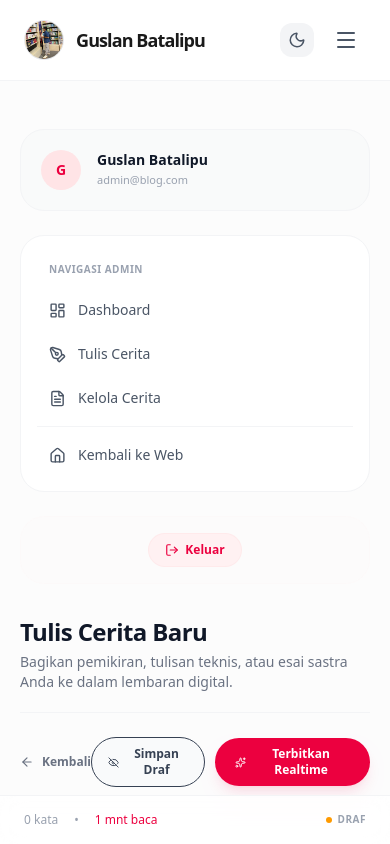
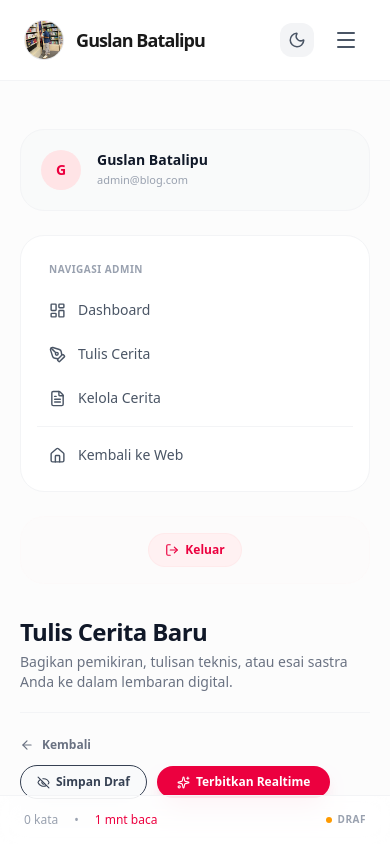
Before and after one commit to renaldimohamad/blog-guslan, a Next.js app: page /admin/write in a window 390 px wide. Shown: the top 844 px of the page. Built offline with nearby package versions, Linux system fonts and the light colour scheme; no server answers.

Commit message:
refactor: stabilize CRUD flow, improve UX, and disable image upload for production readiness

```diff
--- a/src/app/admin/(protected)/posts/page.tsx
+++ b/src/app/admin/(protected)/posts/page.tsx
@@ -56,7 +56,7 @@ export default async function ManagePostsPage() {
             </p>
           </div>
         ) : (
-          <div className="overflow-x-auto">
+          <div className="overflow-x-auto scrollbar-thin scrollbar-thumb-gray-300 dark:scrollbar-thumb-gray-700 scrollbar-track-transparent">
             <table className="w-full text-left border-collapse">
               <thead>
                 <tr className="border-b border-gray-100 dark:border-gray-800 bg-gray-50/50 dark:bg-gray-950/20 text-xs font-bold uppercase tracking-wider text-gray-400">
@@ -112,8 +112,8 @@ export default async function ManagePostsPage() {
                     <td className="py-4 px-6 text-center">
                       <span
                         className={`inline-flex items-center gap-1.5 px-3 py-1 rounded-full text-xs font-semibold ${post.published
-                            ? "bg-emerald-50 text-emerald-600 dark:bg-emerald-950/20 dark:text-emerald-400"
-                            : "bg-amber-50 text-amber-600 dark:bg-amber-950/20 dark:text-amber-400"
+                          ? "bg-emerald-50 text-emerald-600 dark:bg-emerald-950/20 dark:text-emerald-400"
+                          : "bg-amber-50 text-amber-600 dark:bg-amber-950/20 dark:text-amber-400"
                           }`}
                       >
                         <span
--- a/src/app/globals.css
+++ b/src/app/globals.css
@@ -37,6 +37,7 @@
     transition: color 0.3s ease;
   }
 }
+
 /* Smooth Scrolling */
 html {
   scroll-behavior: smooth;
@@ -45,14 +46,18 @@ html {
 /* Scrollbar adaptif menggunakan variabel CSS agar aman dari build error */
 ::-webkit-scrollbar {
   width: 6px;
+  height: 6px;
 }
+
 ::-webkit-scrollbar-track {
   background: transparent;
 }
+
 ::-webkit-scrollbar-thumb {
   background-color: #d1d5db;
   border-radius: 10px;
 }
+
 .dark ::-webkit-scrollbar-thumb {
   background-color: #374151;
 }
--- a/src/components/ui/PostEditorForm.tsx
+++ b/src/components/ui/PostEditorForm.tsx
@@ -117,7 +117,7 @@ export default function PostEditorForm({ initialData }: PostEditorFormProps) {
   return (
     <form onSubmit={(e) => handleSubmit(e)} className="max-w-[700px] mx-auto space-y-8 font-sans pb-20">
       {/* Top action header */}
-      <div className="flex items-center justify-between border-b border-gray-100 dark:border-gray-800 pb-5">
+      <div className="flex flex-col sm:flex-row sm:items-center sm:justify-between gap-3 border-b border-gray-100 dark:border-gray-800 pb-5">
         <Link
           href="/admin/posts"
           className="inline-flex items-center gap-2 text-xs font-semibold text-gray-500 hover:text-gray-900 dark:hover:text-white transition-colors group"
```
Also changed, not shown: package.json (line endings or trailing spaces).
